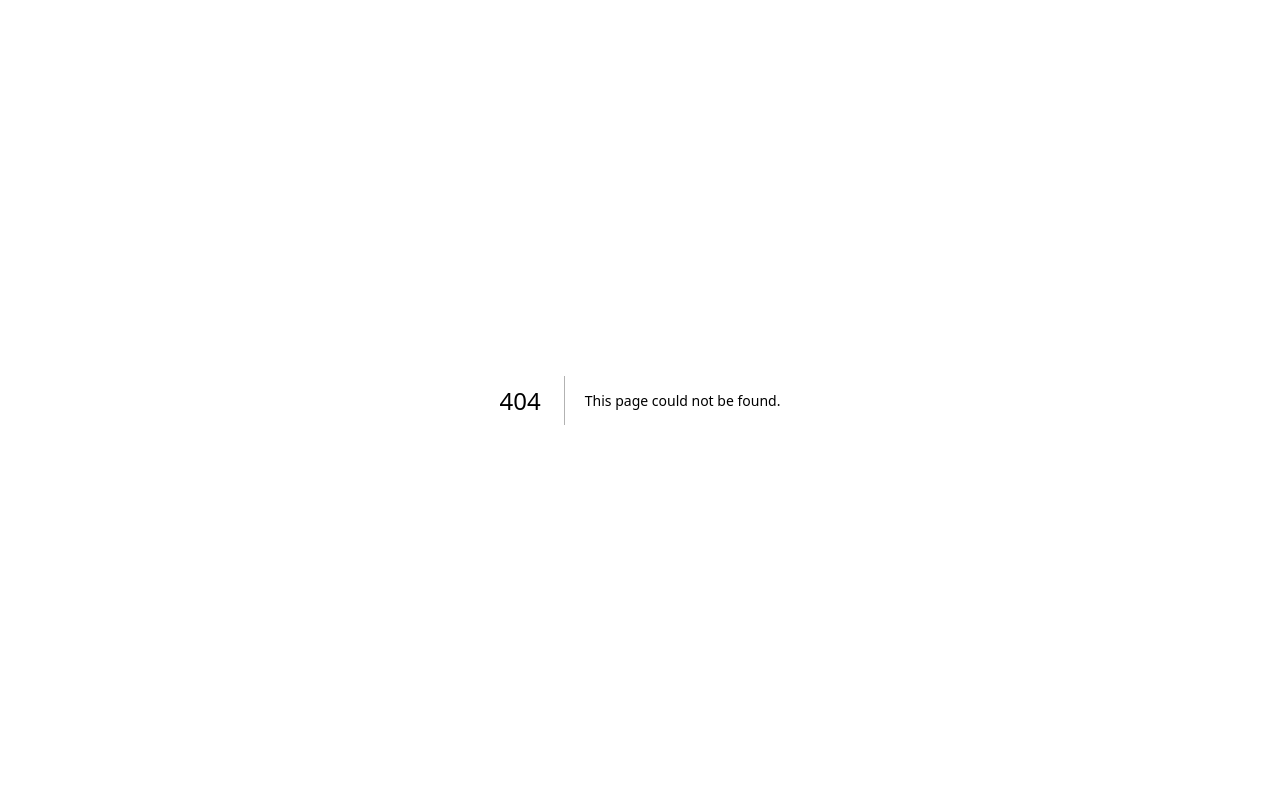
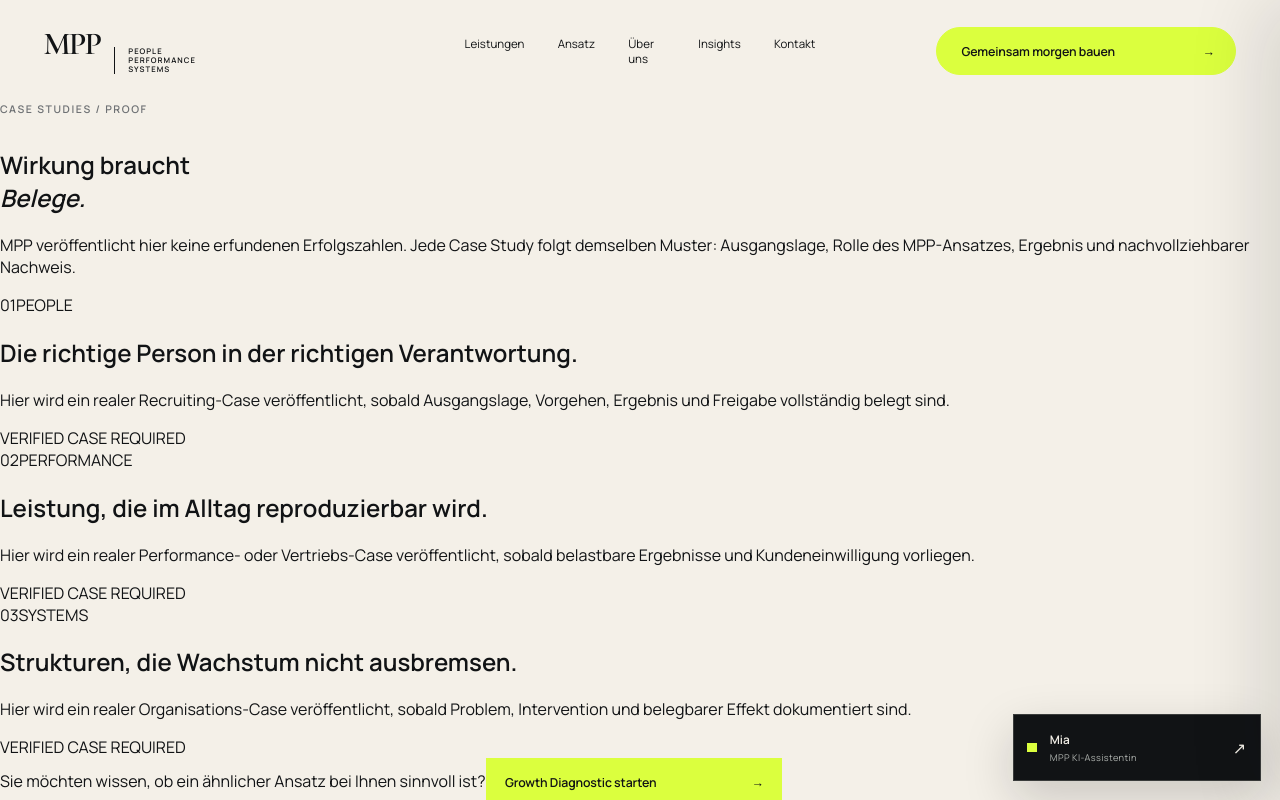
Before and after one commit to ravoeee-droid/MPP-Repo, a Next.js app: page /case-studies in a window 1280 px wide. Before the commit this address had no page. Shown: the top 800 px of the page. Built offline with nearby package versions, Linux system fonts and the light colour scheme.

Commit message:
Add MPP production route/system: app/case-studies/page.tsx

```diff
--- /dev/null
+++ b/app/case-studies/page.tsx
@@ -0,0 +1,79 @@
+import type { Metadata } from "next";
+import { SiteHeader } from "@/components/mpp/site-header";
+import { SiteFooter } from "@/components/mpp/site-footer";
+import { MiaAssistant } from "@/components/mpp/mia-assistant";
+
+export const metadata: Metadata = {
+  title: "Case Studies | MPP",
+  description: "MPP Case Studies zu People, Performance und Systems – ausschließlich mit verifizierten Kundendaten."
+};
+
+const pillars = [
+  {
+    index: "01",
+    name: "PEOPLE",
+    title: "Die richtige Person in der richtigen Verantwortung.",
+    text: "Hier wird ein realer Recruiting-Case veröffentlicht, sobald Ausgangslage, Vorgehen, Ergebnis und Freigabe vollständig belegt sind."
+  },
+  {
+    index: "02",
+    name: "PERFORMANCE",
+    title: "Leistung, die im Alltag reproduzierbar wird.",
+    text: "Hier wird ein realer Performance- oder Vertriebs-Case veröffentlicht, sobald belastbare Ergebnisse und Kundeneinwilligung vorliegen."
+  },
+  {
+    index: "03",
+    name: "SYSTEMS",
+    title: "Strukturen, die Wachstum nicht ausbremsen.",
+    text: "Hier wird ein realer Organisations-Case veröffentlicht, sobald Problem, Intervention und belegbarer Effekt dokumentiert sind."
+  }
+];
+
+export default function CaseStudiesPage() {
+  return (
+    <main id="main-content">
+      <a className="skip-link" href="#main-content">Zum Inhalt springen</a>
+      <SiteHeader />
+      <MiaAssistant />
+
+      <section className="case-index">
+        <div className="case-index__intro">
+          <p className="eyebrow">Case Studies / Proof</p>
+          <h1>
+            Wirkung braucht
+            <br />
+            <em>Belege.</em>
+          </h1>
+          <p>
+            MPP veröffentlicht hier keine erfundenen Erfolgszahlen. Jede Case
+            Study folgt demselben Muster: Ausgangslage, Rolle des MPP-Ansatzes,
+            Ergebnis und nachvollziehbarer Nachweis.
+          </p>
+        </div>
+
+        <div className="case-index__grid">
+          {pillars.map((item) => (
+            <article className="case-index__card" key={item.name}>
+              <div className="case-index__meta">
+                <span>{item.index}</span>
+                <span>{item.name}</span>
+              </div>
+              <h2>{item.title}</h2>
+              <p>{item.text}</p>
+              <span className="case-index__state">VERIFIED CASE REQUIRED</span>
+            </article>
+          ))}
+        </div>
+
+        <div className="case-index__cta">
+          <span>Sie möchten wissen, ob ein ähnlicher Ansatz bei Ihnen sinnvoll ist?</span>
+          <a className="button button--primary" href="/#diagnostic">
+            Growth Diagnostic starten <span aria-hidden="true">→</span>
+          </a>
+        </div>
+      </section>
+
+      <SiteFooter />
+    </main>
+  );
+}
```
